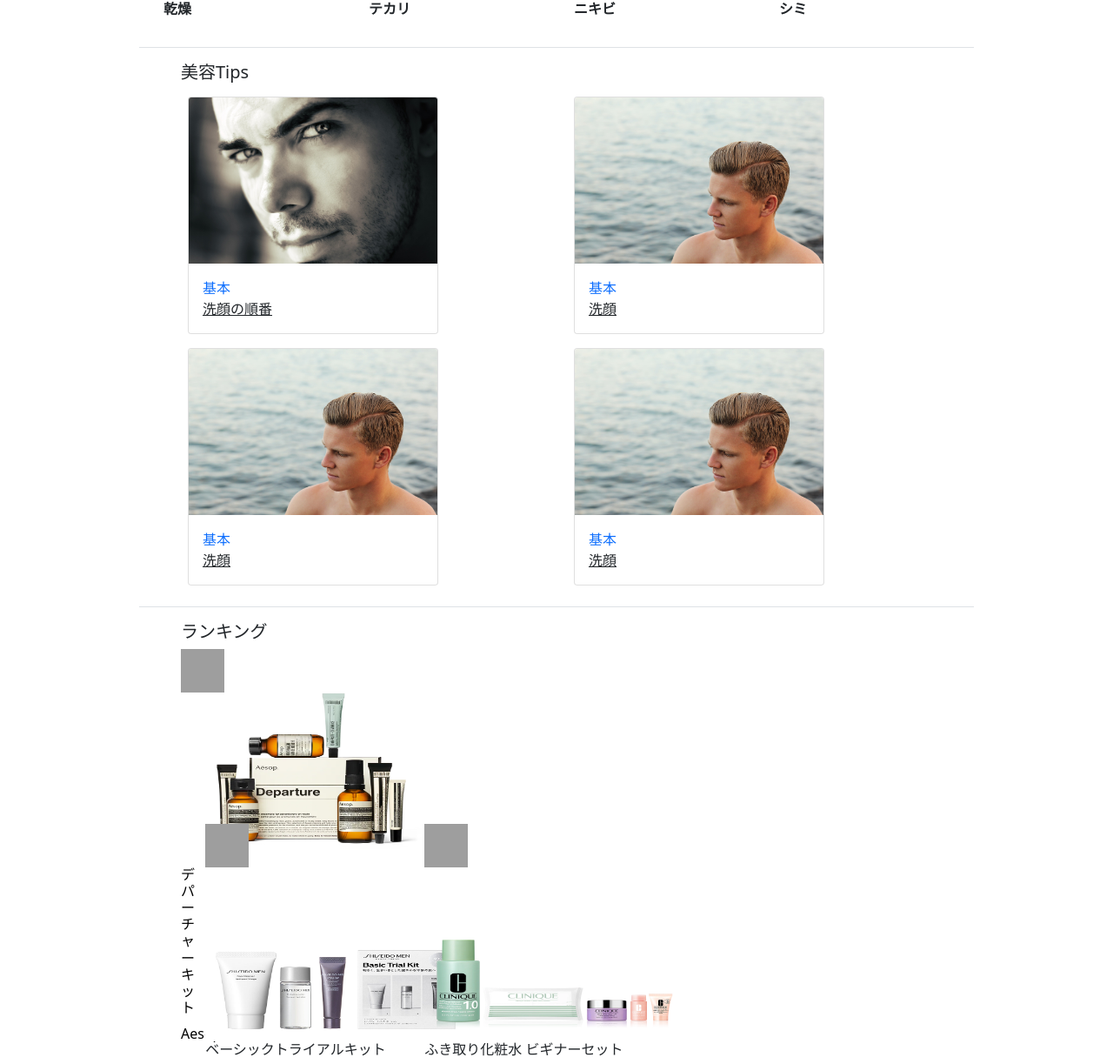
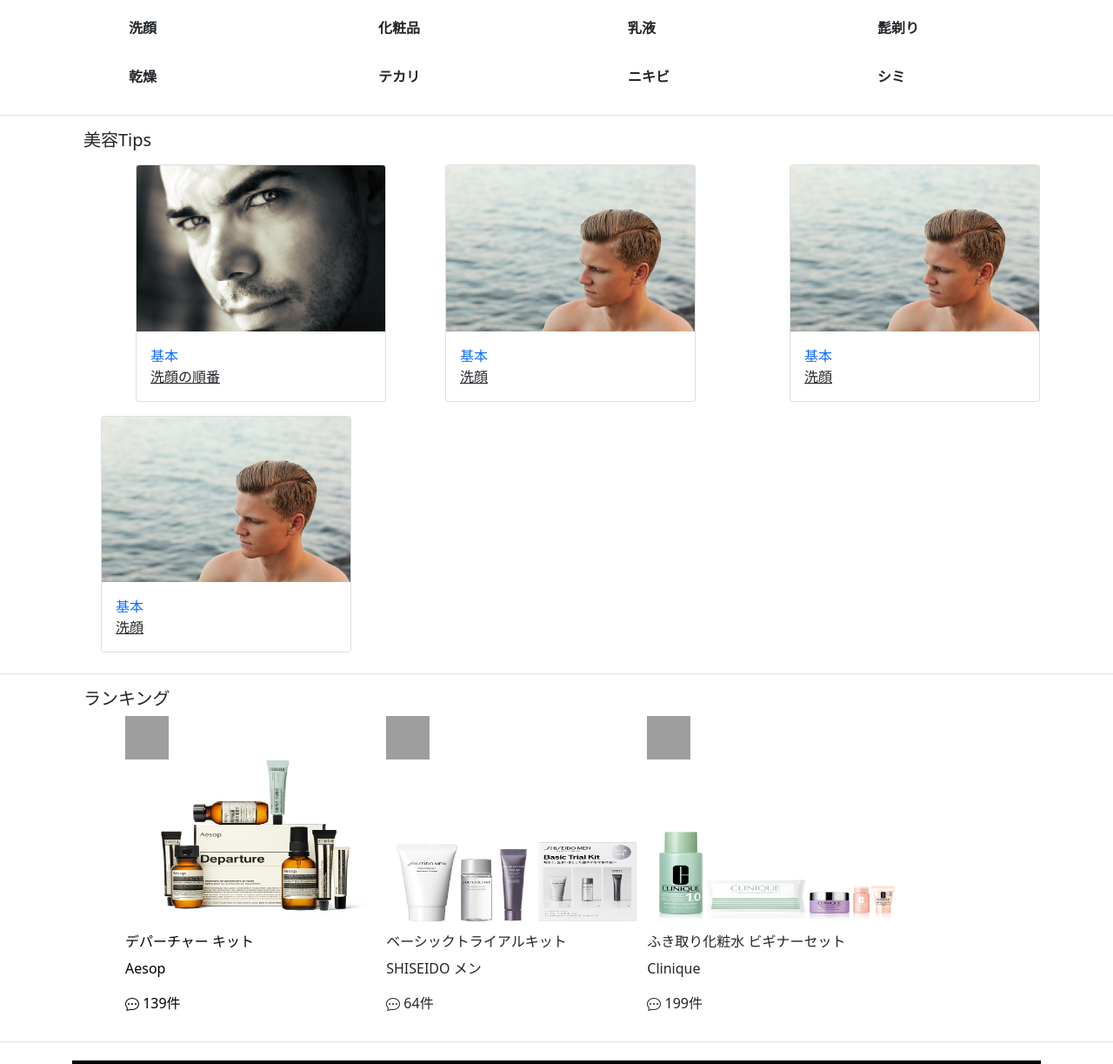
Before and after one commit to FOUROM/FOUROM, a plain HTML site: page index.html in a window 1280 px wide. Shown: the part 599-1822 px from the top of the page at 87% size. Drawn offline with Linux system fonts and the light colour scheme; grey boxes are pictures that could not be loaded.

Commit message:
Update index.html

```diff
--- a/index.html
+++ b/index.html
@@ -29,14 +29,12 @@
 </script>
 </head>
 <body>
-
-
 <header>
   <nav class="navbar navbar-expand-md navbar-light bg-light">
 
     <div class="container-fluid">
-      <a class="navbar-brand ms-5" href="index.html">
-        <img src="logo2.png" alt="fourOM" width="130" height="130" class="ms-5">
+      <a class="navbar-brand ms-5" href="/">
+        <img src="logo2.png" alt="fourOM" width="130" height="130" class="">
       </a>
       <button class="navbar-toggler" type="button" data-bs-toggle="collapse" data-bs-target="#navbarNav"
         aria-controls="navbarNav" aria-expanded="false" aria-label="Toggle navigation">
@@ -82,7 +80,7 @@
 </header>
 
 <!-- カルーセル-->
-<div class="top-wrapper  px-5 w-75 mx-auto h-100">
+<div class="top-wrapper  px-5  mx-auto h-100">
   <div id="carouselExampleIndicators" class="carousel slide" data-bs-ride="carousel">
 
     <div class="carousel-inner">
@@ -123,12 +121,12 @@
   </div>
 </div>
 <!-- カテゴリ-->
-<div class="cobtent py-4 border-bottom w-75 mx-auto">
+<div class="cobtent py-4 border-bottom  mx-auto">
   <div class="row">
     <div class="category ">
       <h1 class="fs-2 text-center mt-2 mx-auto">カテゴリ</h1>
-      <div class="row align-items-start g-2 mt-3   mx-auto">
-        <div class="col fw-bold position-relative bg-white py-2 ms-4">
+      <div class="row align-items-start g-2 mt-3   ms-5 ps-5">
+        <div class="col fw-bold position-relative bg-white py-2 ms-5">
           <a class="text-decoration-none text-reset stretched-link" href="#">
 
             洗顔
@@ -150,7 +148,7 @@
             髭剃り</a>
         </div>
         <div class="w-100"></div>
-        <div class="col fw-bold position-relative bg-white ms-4 py-2">
+        <div class="col fw-bold position-relative bg-white ms-5 py-2">
           <a class="text-decoration-none text-reset stretched-link" href="#">
 
             乾燥</a>
@@ -176,10 +174,10 @@
   </div>
 </div>
 <!-- お勉強-->
-<div class="study-content border-bottom pb-3 px-5 w-75 mx-auto">
-  <h5 class="pt-3">美容Tips</h5>
-  <div class="content row">
-    <div class="col position-relative mx-2 py-2">
+<div class="study-content border-bottom pb-3 px-5  mx-auto">
+  <h5 class="pt-3 ps-5">美容Tips</h5>
+  <div class="content row ms-5">
+    <div class="col position-relative mx-2 py-2 ms-5">
       <a href="#" class="stretched-link">
         <div class="card" style="width: 18rem;">
           <img src="man-g27dc5bb8f_1920.jpg" class="card-img-top" alt="...">
@@ -213,7 +211,7 @@
 
 
     </div>
-    <div class="col d-sm-inline-block position-relative mx-2 py-2">
+    <div class="col d-sm-inline-block position-relative mx-2 py-2 ms-5">
       <a href="#" class="stretched-link">
         <div class="card" style="width: 18rem;">
           <img src="man-g612ef6f17_1920.jpg" class="card-img-top" alt="...">
@@ -252,11 +250,11 @@
 
 
 <!-- ランキング-->
-<div class="ranking-content border-bottom pb-3 px-5 w-75 mx-auto">
-  <h5 class="pt-3">ランキング</h5>
-  <ul class="ranking list-inline" style="list-style: none;">
-    <li class=" list-inline-item no01" style="width: 1rem;">
-      <a href ="departure.html"  class="text-decoration-none" style="color:#000000;">
+<div class="ranking-content border-bottom pb-3 px-5  mx-auto">
+  <h5 class="pt-3 ps-5">ランキング</h5>
+  <ul class="ranking list-inline ms-5" style="list-style: none;">
+    <li class=" list-inline-item no01 ms-5" style="width: 18rem;">
+      <a href="departure." class="text-decoration-none" style="color:#000000;">
         <img src="https://img.icons8.com/ios-glyphs/30/000000/medal2--v1.png " width="50px" height="50px">
 
         <div class="item-content">
@@ -278,7 +276,7 @@
         </div>
       </a>
     </li>
-    <li class="no02 list-inline-item" style="width: 15rem;">
+    <li class="no02 list-inline-item" style="width: 18rem;">
       <img src="https://img.icons8.com/ios-glyphs/30/000000/medal-second-place--v1.png" width="50px" height="50px">
 
       <div class="item-content">
@@ -299,7 +297,7 @@
         64件
       </div>
     </li>
-    <li class="no03 list-inline-item" style="width: 15rem;">
+    <li class="no03 list-inline-item" style="width: 18rem;">
       <img src="https://img.icons8.com/ios-glyphs/30/000000/medal2-third-place--v1.png" width="50px" height="50px">
 
       <div class="item-content">
@@ -325,7 +323,7 @@
 </div>
 
 <div class="twitter-wrapper">
-  <div class="container w-75">
+  <div class="container ">
     <!-- ▼▼twitter風ここから -->
     <div class="twitter__container">
       <!-- タイトル -->
@@ -348,7 +346,7 @@
             <div class="name">えきの<span class="name_reply">@fox_tail</span></div>
             <div class="date">10分前</div>
             <div class="text">
-              肌のツヤが明らかに違う！<br>
+              うーん、おいしい。<br>
               <div class="in-pict">
                 <img src="Aesop_Kits.jpg">
               </div>
@@ -451,5 +449,7 @@
 
   </div>
 </footer>
+
+
   </body>
 </html>
```
Lines whose indentation alone changed are shown as unchanged.
